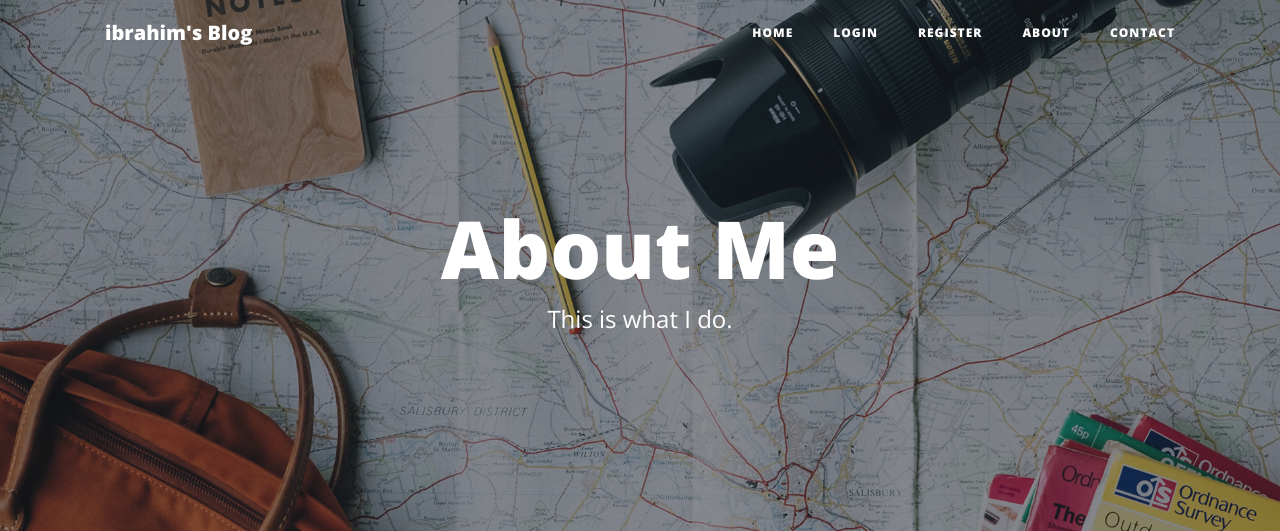
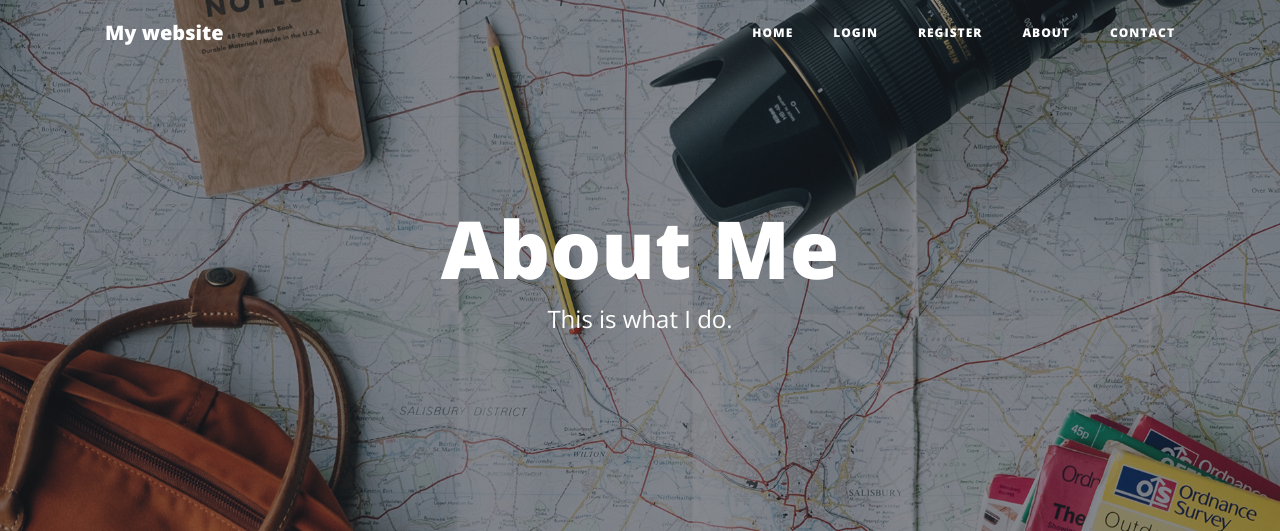
Before and after one commit to ibrahimfakhrey/My_blog, a Flask app: page /about in a window 1280 px wide. Shown: the top 531 px of the page. Run offline with Flask 2, Linux system fonts and the light colour scheme; some libraries are stand-ins or nearby versions.

Commit message:
Update header.html

```diff
--- a/templates/header.html
+++ b/templates/header.html
@@ -28,7 +28,7 @@
   <!-- Navigation -->
   <nav class="navbar navbar-expand-md navbar-light fixed-top" id="mainNav">
     <div class="container">
-      <a class="navbar-brand" href="https://ibrahimfakhrey.github.io/My-website/">ibrahim's Blog</a>
+      <a class="navbar-brand" href="https://ibrahimfakhrey.github.io/My-website/">My website </a>
       <button class="navbar-toggler navbar-toggler-right" type="button" data-toggle="collapse" data-target="#navbarResponsive" aria-controls="navbarResponsive" aria-expanded="false" aria-label="Toggle navigation">
         Menu
         <i class="fas fa-bars"></i>
```
